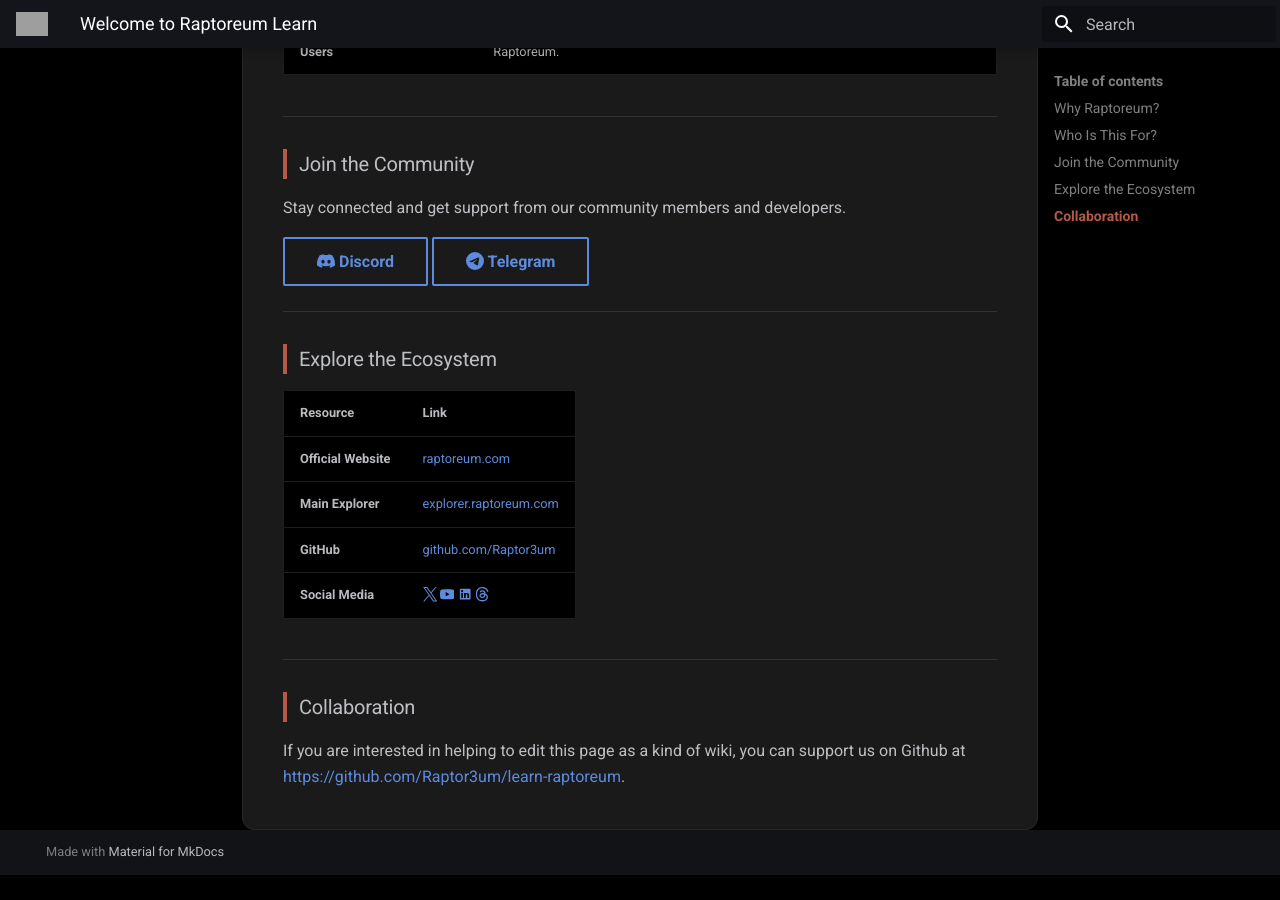
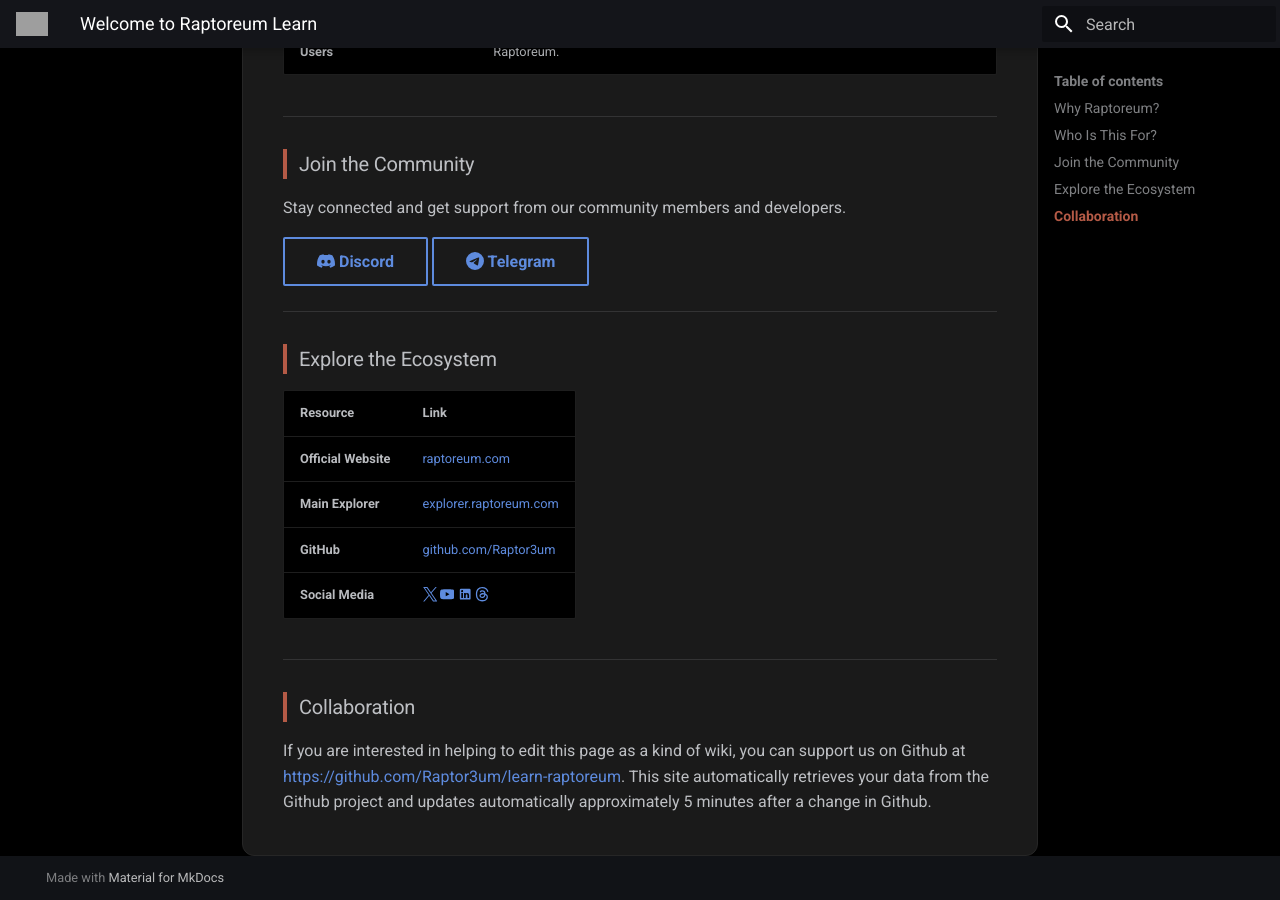
Before and after one commit to Raptor3um/learn-raptoreum, an MkDocs documentation site: the page built from docs/index.md, in a window 1280 px wide and 900 px high, scrolled down 1270 px. Built offline with MkDocs 1.6.1 and Material for MkDocs 9.7.7, drawn with Linux system fonts in a browser that asks for light colours; before the commit the page ends 2145 px from its top, so only the background shows below that; grey boxes are pictures that could not be loaded.

Commit message:
2. Test for automatic updates

```diff
--- a/docs/index.md
+++ b/docs/index.md
@@ -50,3 +50,4 @@ Stay connected and get support from our community members and developers.
 
 ### Collaboration
 If you are interested in helping to edit this page as a kind of wiki, you can support us on Github at https://github.com/Raptor3um/learn-raptoreum.
+This site automatically retrieves your data from the Github project and updates automatically approximately 5 minutes after a change in Github.
```
